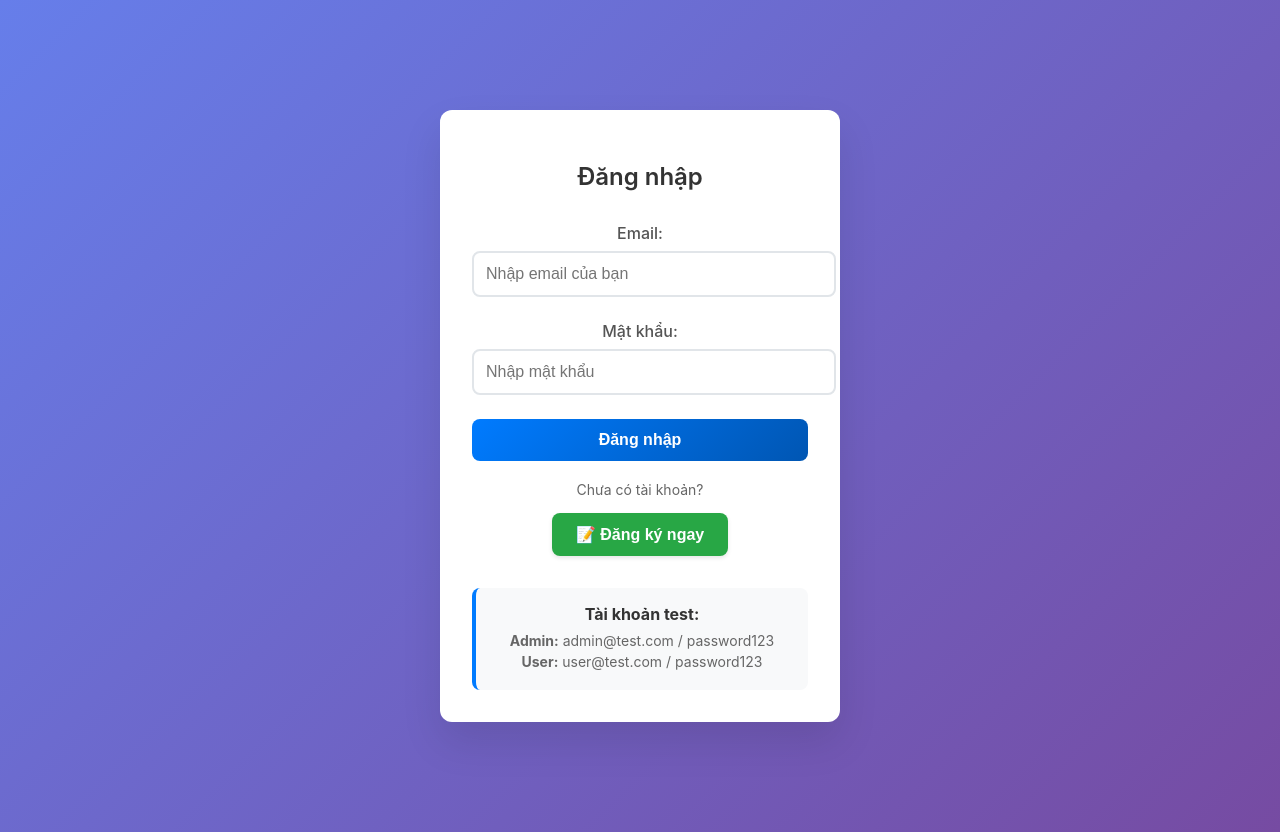
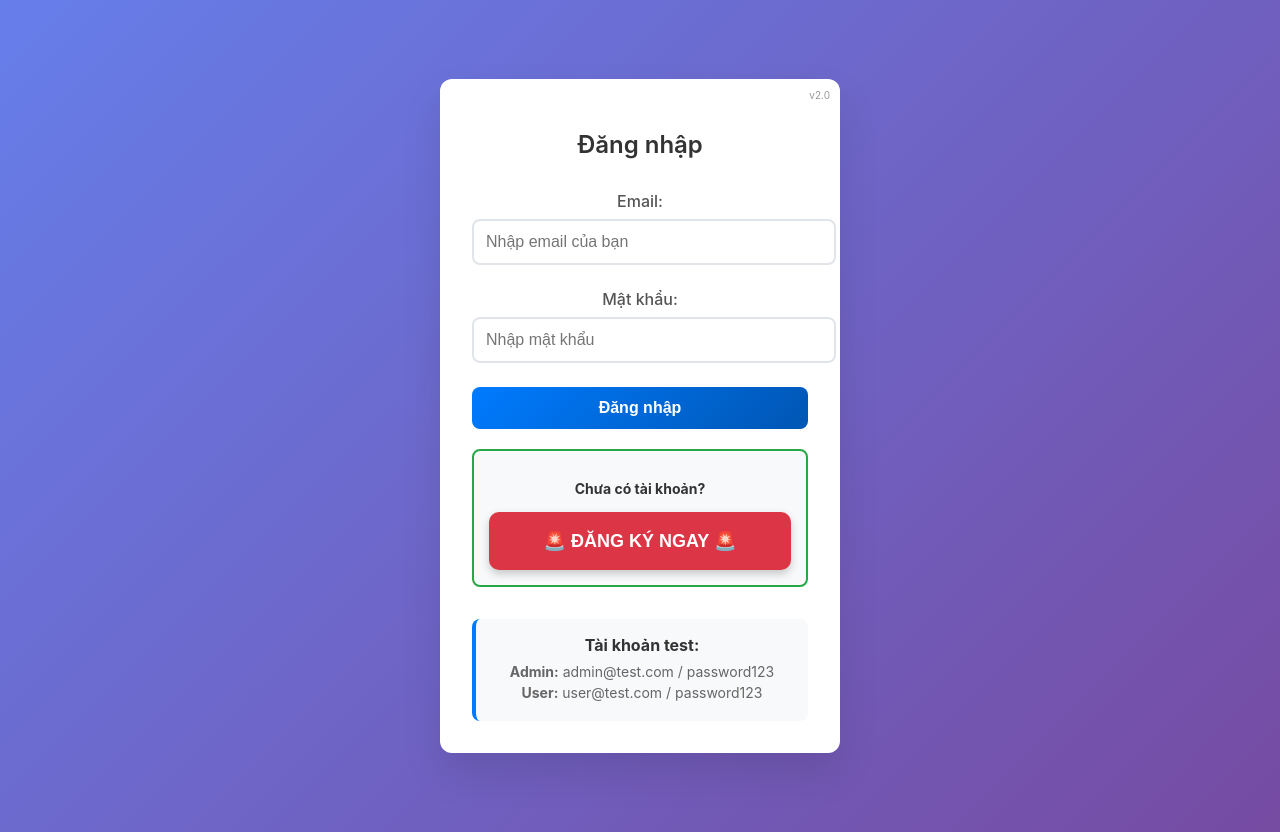
Before and after one commit to danhhungthaii/group-4--project, a React (Create React App) app in the folder frontend/: page /login in a window 1280 px wide. Built offline with nearby package versions, Linux system fonts and the light colour scheme; no server answers.

Commit message:
EMERGENCY: Force visible register button with red styling and debug version

```diff
--- a/frontend/src/pages/LoginPage.jsx
+++ b/frontend/src/pages/LoginPage.jsx
@@ -184,44 +184,68 @@ const LoginPage = () => {
             </button>
           </form>
 
-          {/* Always show register/login toggle */}
-          <div className="login-links" style={{
-            marginTop: '20px',
-            textAlign: 'center',
-            display: 'block !important',
-            visibility: 'visible !important'
-          }}>
-            <p style={{ marginBottom: '15px', color: '#666', fontSize: '14px' }}>
+          {/* DEBUG: Version check */}
+          <div style={{ position: 'absolute', top: '10px', right: '10px', fontSize: '10px', color: '#999' }}>
+            v2.0
+          </div>
+
+          {/* FORCED REGISTER BUTTON - ALWAYS VISIBLE */}
+          <div
+            className="login-links"
+            id="register-section"
+            style={{
+              marginTop: '20px',
+              textAlign: 'center',
+              display: 'block !important',
+              visibility: 'visible !important',
+              opacity: '1 !important',
+              position: 'relative',
+              zIndex: '999',
+              backgroundColor: '#f8f9fa',
+              padding: '15px',
+              borderRadius: '8px',
+              border: '2px solid #28a745'
+            }}
+          >
+            <p style={{
+              marginBottom: '15px',
+              color: '#333',
+              fontSize: '14px',
+              fontWeight: 'bold'
+            }}>
               {isRegister ? 'Đã có tài khoản?' : 'Chưa có tài khoản?'}
             </p>
             <button
               type="button"
               className="register-toggle-button"
+              id="register-button"
               onClick={toggleMode}
               disabled={isLoading}
               style={{
-                background: '#28a745',
-                border: 'none',
+                background: '#dc3545',
+                border: '3px solid #dc3545',
                 color: 'white',
-                padding: '12px 24px',
-                borderRadius: '8px',
+                padding: '15px 30px',
+                borderRadius: '10px',
                 cursor: 'pointer',
                 fontWeight: 'bold',
-                fontSize: '16px',
+                fontSize: '18px',
                 transition: 'all 0.3s ease',
-                boxShadow: '0 2px 4px rgba(0,0,0,0.1)',
-                display: 'block !important'
+                boxShadow: '0 4px 8px rgba(0,0,0,0.2)',
+                display: 'block !important',
+                width: '100%',
+                textTransform: 'uppercase'
               }}
               onMouseOver={(e) => {
-                e.target.style.background = '#218838';
-                e.target.style.transform = 'translateY(-1px)';
+                e.target.style.background = '#c82333';
+                e.target.style.transform = 'scale(1.05)';
               }}
               onMouseOut={(e) => {
-                e.target.style.background = '#28a745';
-                e.target.style.transform = 'translateY(0)';
+                e.target.style.background = '#dc3545';
+                e.target.style.transform = 'scale(1)';
               }}
             >
-              {isRegister ? '🔐 Đăng nhập ngay' : '📝 Đăng ký ngay'}
+              🚨 {isRegister ? 'ĐĂNG NHẬP NGAY' : 'ĐĂNG KÝ NGAY'} 🚨
             </button>
           </div>
 
```
